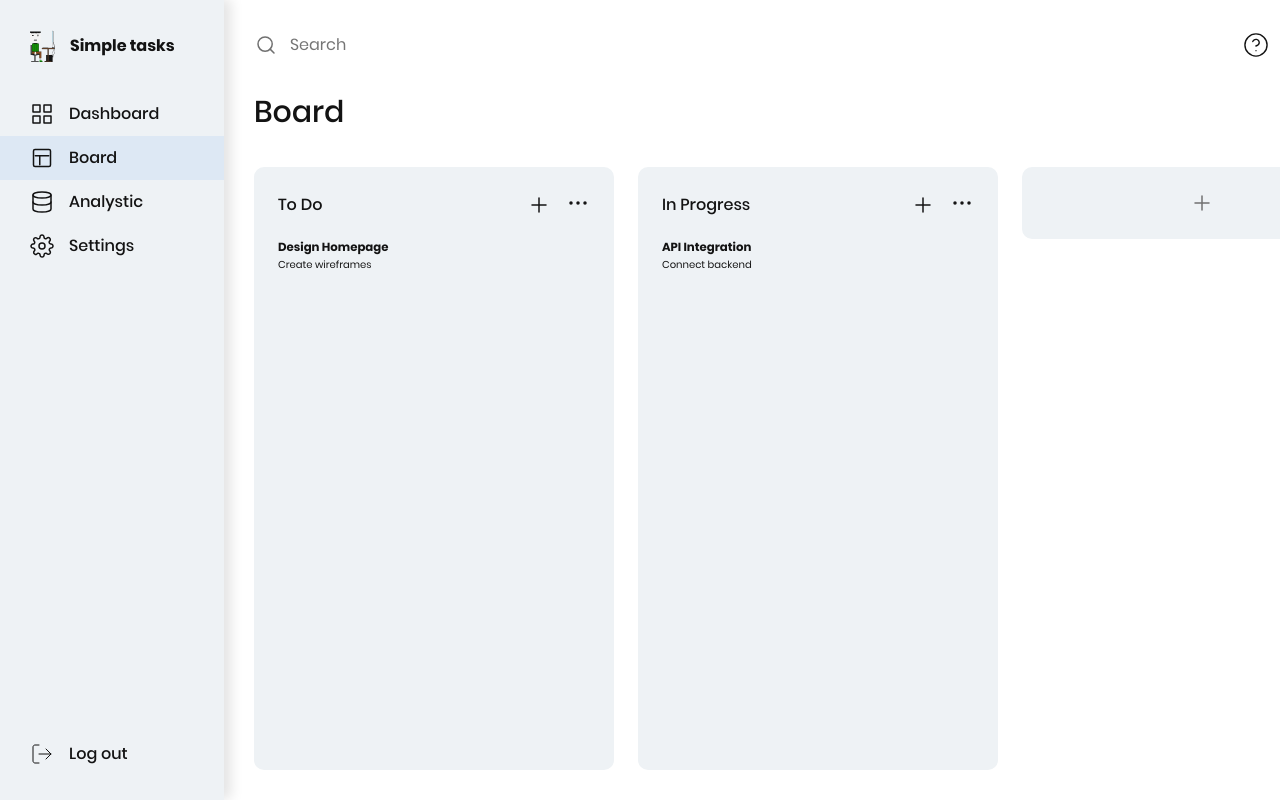
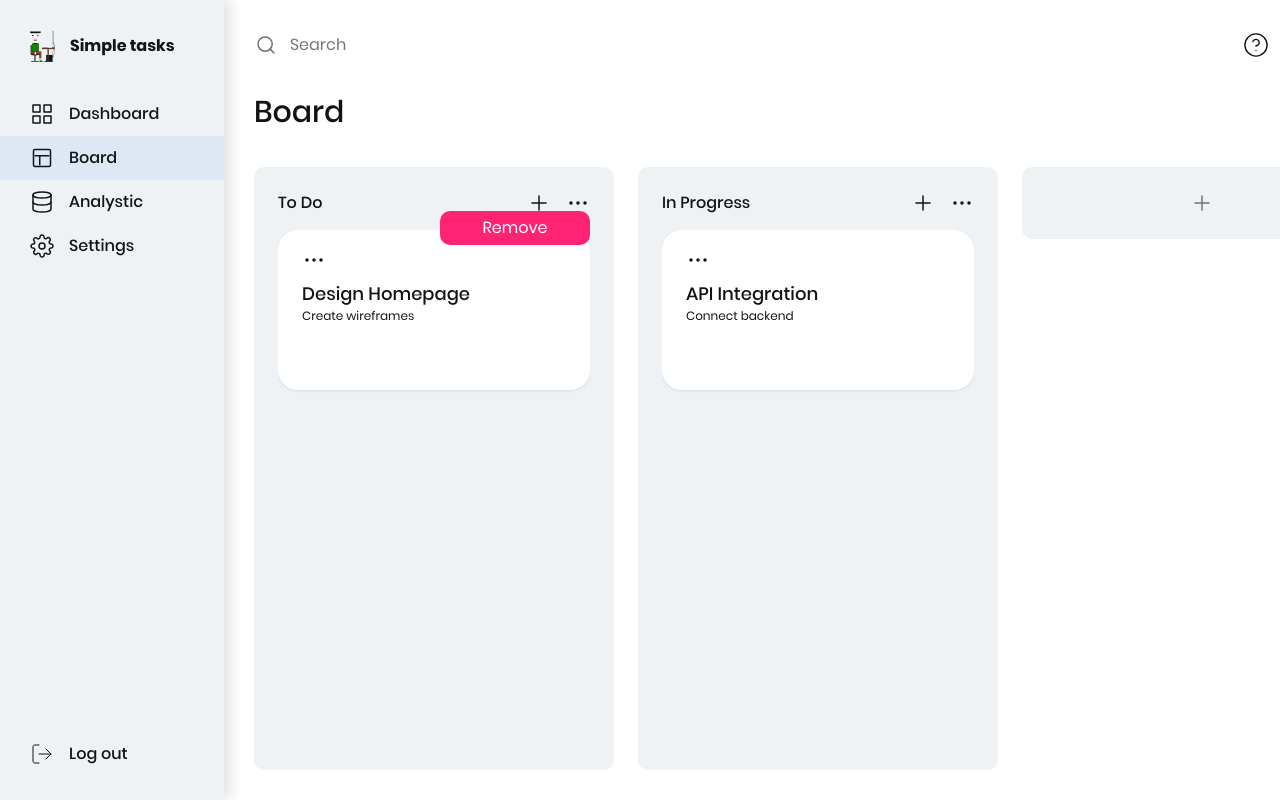
Before and after one commit to rustrooper/task-manager, a React (Vite) app: page / in a window 1280 px wide. Both pictures are taken after a click on the button 578 px from the left and 203 px from the top of the page. Built offline with nearby package versions, Linux system fonts and the light colour scheme.

Commit message:
modified Column, DropdownMenu, TaskCard, Board components

```diff
--- a/src/components/Column/index.jsx
+++ b/src/components/Column/index.jsx
@@ -1,11 +1,8 @@
-import TaskCard from '../TaskCard'
 import './styles.scss'
 import Icon from '../Icon'
-import {useState} from 'react'
+import DropdownMenu from '../DropdownMenu.jxs'
 
-const Column = ({column, onAddTask}) => {
-	const [showMenu, setShowMenu] = useState(false)
-
+const Column = ({column, onAddTask, onDeleteColumn, children}) => {
 	return (
 		<div className='column'>
 			<div className='column__header'>
@@ -14,19 +11,11 @@ const Column = ({column, onAddTask}) => {
 					<button onClick={onAddTask} className='btn'>
 						<Icon icon='plus' className='icon_color_black' />
 					</button>
-					<div className='column__menu'>
-						<button onClick={() => setShowMenu(!showMenu)} className='btn'>
-							<Icon icon='dots' className='icon_color_black' />
-						</button>
-					</div>
+					<DropdownMenu onDelete={onDeleteColumn} />
 				</div>
 			</div>
 
-			<div className='column__tasks'>
-				{column.tasks.map(task => (
-					<TaskCard key={task.id} task={task} />
-				))}
-			</div>
+			<div className='column__tasks'>{children}</div>
 		</div>
 	)
 }
--- a/src/components/Column/styles.scss
+++ b/src/components/Column/styles.scss
@@ -13,8 +13,8 @@
 		display: flex;
 		justify-content: space-between;
 		align-items: center;
-		margin-bottom: 12px;
-		padding-bottom: 8px;
+		margin-bottom: 1.5rem;
+		// padding-bottom: 8px;
 	}
 
 	&__title {
@@ -32,6 +32,9 @@
 		flex-grow: 1;
 		min-height: 4rem;
 		overflow-y: auto;
+		display: flex;
+		flex-direction: column;
+		gap: 3rem;
 	}
 
 	.add-task-form {
--- a/src/components/DropdownMenu.jxs/index.jsx
+++ b/src/components/DropdownMenu.jxs/index.jsx
@@ -1,5 +1,6 @@
 import {useState, useRef, useEffect} from 'react'
-import Icon from './Icon'
+import Icon from '../Icon'
+import './styles.scss'
 
 const DropdownMenu = ({onDelete}) => {
 	const [isOpen, setIsOpen] = useState(false)
@@ -31,8 +32,8 @@ const DropdownMenu = ({onDelete}) => {
 							onDelete()
 							setIsOpen(false)
 						}}
-						className='dropdown-menu__item'>
-						Delete
+						className='dropdown-menu__item btn btn_remove'>
+						Remove
 					</button>
 				</div>
 			)}
--- a/src/components/DropdownMenu.jxs/styles.scss
+++ b/src/components/DropdownMenu.jxs/styles.scss
@@ -0,0 +1,17 @@
+@use '../../styles/variables.scss' as vars;
+
+.dropdown-menu {
+	position: relative;
+	align-items: center;
+	max-height: 2.4rem;
+
+	&__content {
+		position: absolute;
+		top: 2rem;
+		right: 0;
+	}
+
+	&__item {
+		border-radius: 1rem;
+	}
+}
--- a/src/components/TaskCard/index.jsx
+++ b/src/components/TaskCard/index.jsx
@@ -1,10 +1,56 @@
 import './styles.scss'
+import {useState} from 'react'
+import DropdownMenu from '../DropdownMenu.jxs'
 
-const TaskCard = ({task}) => {
+const TaskCard = ({task, onDeleteTask, onUpdateTask}) => {
+	const [isEditing, setIsEditing] = useState(false)
+	const [editedTask, setEditedTask] = useState(task)
+
+	const handleEdit = () => setIsEditing(true)
+
+	const handleSave = () => {
+		onUpdateTask(editedTask)
+		setIsEditing(false)
+	}
+
+	const handleChange = e => {
+		const {name, value} = e.target
+		setEditedTask(prev => ({...prev, [name]: value}))
+	}
+
 	return (
 		<div className='task'>
-      <h3 className=''>{task.title}</h3>
-			<p>{task.description}</p>
+			{isEditing ? (
+				<form className='edit-form'>
+					<input
+						className='edit-form__title'
+						name='title'
+						value={editedTask.title}
+						onChange={handleChange}
+						onClick={e => e.stopPropagation()}
+					/>
+					<textarea
+						className='edit-form__description'
+						name='description'
+						value={editedTask.description}
+						onChange={handleChange}
+						onClick={e => e.stopPropagation()}
+					/>
+					<button className='btn btn_edit-form' onClick={handleSave}>
+						Save
+					</button>
+				</form>
+			) : (
+				<>
+					<div className='task__header'>
+						<DropdownMenu onDelete={onDeleteTask} />
+					</div>
+					<div className='task__content' onClick={!isEditing ? handleEdit : null}>
+						<h3 className='task__title'>{task.title}</h3>
+						<p className='task__description'>{task.description}</p>
+					</div>
+				</>
+			)}
 		</div>
 	)
 }
--- a/src/components/TaskCard/styles.scss
+++ b/src/components/TaskCard/styles.scss
@@ -1,9 +1,10 @@
-// components/TaskCard/TaskCard.scss
-.task-card {
-	background: #fff;
-	border-radius: 8px;
-	padding: 12px;
-	margin-bottom: 10px;
+@use '../../styles/variables.scss' as vars;
+
+.task {
+	background-color: vars.$color-white;
+	border-radius: 2rem;
+	padding: 1.8rem 2.4rem 2.4rem 2.4rem;
+	min-height: 16rem;
 	box-shadow: 0 1px 3px rgba(0, 0, 0, 0.1);
 	transition: transform 0.2s;
 
@@ -12,98 +13,161 @@
 		box-shadow: 0 4px 6px rgba(0, 0, 0, 0.1);
 	}
 
-	.task-header {
+	&__header {
 		display: flex;
 		justify-content: space-between;
 		align-items: center;
-		margin-bottom: 8px;
-
-		h4 {
-			margin: 0;
-			font-size: 16px;
-		}
-
-		.task-actions {
-			button {
-				background: none;
-				border: none;
-				cursor: pointer;
-				margin-left: 5px;
-				font-size: 14px;
-			}
-		}
+		margin-bottom: 0.8rem;
 	}
 
-	p {
-		margin: 8px 0;
-		color: #555;
-		font-size: 14px;
+	&__content {
+		display: flex;
+		flex-direction: column;
 	}
 
-	.task-footer {
-		display: flex;
-		justify-content: space-between;
-		align-items: center;
-		margin-top: 10px;
+	&__title {
+		font-weight: vars.$weight-medium;
+		font-size: vars.$size-h2;
+		color: vars.$color-black;
+	}
 
-		.tags {
-			display: flex;
-			gap: 5px;
-		}
-
-		.tag {
-			padding: 2px 8px;
-			border-radius: 4px;
-			font-size: 12px;
-			color: white;
-		}
-
-		.assignees {
-			display: flex;
-			gap: 5px;
-
-			.assignee {
-				width: 24px;
-				height: 24px;
-				border-radius: 50%;
-				background: #e0e0e0;
-				display: flex;
-				align-items: center;
-				justify-content: center;
-				font-size: 12px;
-				overflow: hidden;
-
-				img {
-					width: 100%;
-					height: 100%;
-					object-fit: cover;
-				}
-			}
-		}
+	&__description {
+		font-weight: vars.$weight-regular;
+		font-size: vars.$size-text;
+		color: vars.$color-black;
 	}
 
 	.edit-form {
 		display: flex;
 		flex-direction: column;
 		gap: 10px;
+		font-weight: vars.$weight-regular;
+		font-size: vars.$size-text;
+		color: vars.$color-black;
+		align-items: center;
 
-		input,
-		textarea {
-			padding: 8px;
-			border: 1px solid #ddd;
-			border-radius: 4px;
+		&__title {
+			padding: 0.8rem;
+			border: 1px solid vars.$color-grey;
+			border-radius: 0.4rem;
 			width: 100%;
 		}
 
-		textarea {
-			min-height: 60px;
+		&__description {
+			padding: 0.8rem;
+			border: 1px solid vars.$color-grey;
+			border-radius: 0.4rem;
+			width: 100%;
 			resize: vertical;
-		}
-
-		button {
-			padding: 6px 12px;
-			margin-right: 5px;
-			cursor: pointer;
 		}
 	}
 }
+
+// .task-card {
+// 	background: #fff;
+// 	border-radius: 8px;
+// 	padding: 12px;
+// 	margin-bottom: 10px;
+// 	box-shadow: 0 1px 3px rgba(0, 0, 0, 0.1);
+// 	transition: transform 0.2s;
+
+// 	&:hover {
+// 		transform: translateY(-2px);
+// 		box-shadow: 0 4px 6px rgba(0, 0, 0, 0.1);
+// 	}
+
+// 	.task-header {
+// 		display: flex;
+// 		justify-content: space-between;
+// 		align-items: center;
+// 		margin-bottom: 8px;
+
+// 		h4 {
+// 			margin: 0;
+// 			font-size: 16px;
+// 		}
+
+// 		.task-actions {
+// 			button {
+// 				background: none;
+// 				border: none;
+// 				cursor: pointer;
+// 				margin-left: 5px;
+// 				font-size: 14px;
+// 			}
+// 		}
+// 	}
+
+// 	p {
+// 		margin: 8px 0;
+// 		color: #555;
+// 		font-size: 14px;
+// 	}
+
+// 	.task-footer {
+// 		display: flex;
+// 		justify-content: space-between;
+// 		align-items: center;
+// 		margin-top: 10px;
+
+// 		.tags {
+// 			display: flex;
+// 			gap: 5px;
+// 		}
+
+// 		.tag {
+// 			padding: 2px 8px;
+// 			border-radius: 4px;
+// 			font-size: 12px;
+// 			color: white;
+// 		}
+
+// 		.assignees {
+// 			display: flex;
+// 			gap: 5px;
+
+// 			.assignee {
+// 				width: 24px;
+// 				height: 24px;
+// 				border-radius: 50%;
+// 				background: #e0e0e0;
+// 				display: flex;
+// 				align-items: center;
+// 				justify-content: center;
+// 				font-size: 12px;
+// 				overflow: hidden;
+
+// 				img {
+// 					width: 100%;
+// 					height: 100%;
+// 					object-fit: cover;
+// 				}
+// 			}
+// 		}
+// 	}
+
+// 	.edit-form {
+// 		display: flex;
+// 		flex-direction: column;
+// 		gap: 10px;
+
+// 		input,
+// 		textarea {
+// 			padding: 8px;
+// 			border: 1px solid #ddd;
+// 			border-radius: 4px;
+// 			width: 100%;
+// 		}
+
+// 		textarea {
+// 			min-height: 60px;
+// 			resize: vertical;
+// 		}
+
+// 		button {
+// 			padding: 6px 12px;
+// 			margin-right: 5px;
+// 			cursor: pointer;
+// 		}
+// 	}
+// }
--- a/src/pages/Board.jsx
+++ b/src/pages/Board.jsx
@@ -4,6 +4,7 @@ import PageTitle from '../components/PageTitle'
 import './Board.scss'
 import '../styles/btn.scss'
 import Icon from '../components/Icon'
+import TaskCard from '../components/TaskCard'
 
 const Board = () => {
 	const [columns, setColumns] = useState([
@@ -60,6 +61,32 @@ const Board = () => {
 		}
 	}
 
+	const deleteTask = (columnId, taskId) => {
+		setColumns(prev =>
+			prev.map(column =>
+				column.id === columnId
+					? {
+							...column,
+							tasks: column.tasks.filter(task => task.id !== taskId),
+					  }
+					: column
+			)
+		)
+	}
+
+	const updateTask = (columnId, updatedTask) => {
+		setColumns(prev =>
+			prev.map(column =>
+				column.id === columnId
+					? {
+							...column,
+							tasks: column.tasks.map(task => (task.id === updatedTask.id ? updatedTask : task)),
+					  }
+					: column
+			)
+		)
+	}
+
 	return (
 		<div className='board'>
 			<PageTitle textContent={'Board'} />
@@ -69,8 +96,16 @@ const Board = () => {
 						key={column.id}
 						column={column}
 						onAddTask={() => addNewTask(column.id)}
-						onDeleteColumn={() => deleteColumn(column.id)}
-					/>
+						onDeleteColumn={() => deleteColumn(column.id)}>
+						{column.tasks.map(task => (
+							<TaskCard
+								key={task.id}
+								task={task}
+								onDeleteTask={() => deleteTask(column.id, task.id)}
+								onUpdateTask={updatedTask => updateTask(column.id, updatedTask)}
+							/>
+						))}{' '}
+					</Column>
 				))}
 				<button onClick={addNewColumn} className='btn btn_add-column'>
 					<Icon icon='plus' className='icon_color_grey' />
--- a/src/styles/btn.scss
+++ b/src/styles/btn.scss
@@ -1,6 +1,9 @@
 @use './variables.scss' as vars;
 
 .btn {
+	font-weight: vars.$weight-regular;
+	font-size: vars.$size-h3;
+
 	&_add-column {
 		width: 36rem;
 		height: 7.2rem;
@@ -14,4 +17,24 @@
 			margin: 0 auto;
 		}
 	}
+
+	&_remove {
+		width: 15rem;
+		padding: 0.5rem 1.5rem;
+		background-color: vars.$color-red;
+		color: vars.$color-white;
+	}
+
+	&_edit-form {
+		width: 15rem;
+		padding: 0.5rem 1.5rem;
+		color: vars.$color-black;
+		background-color: vars.$color-grey-pale;
+		border-radius: 1rem;
+		transition: background-color 0.2s;
+
+		&:hover {
+			background-color: vars.$color-blue-pale;
+		}
+	}
 }
```
